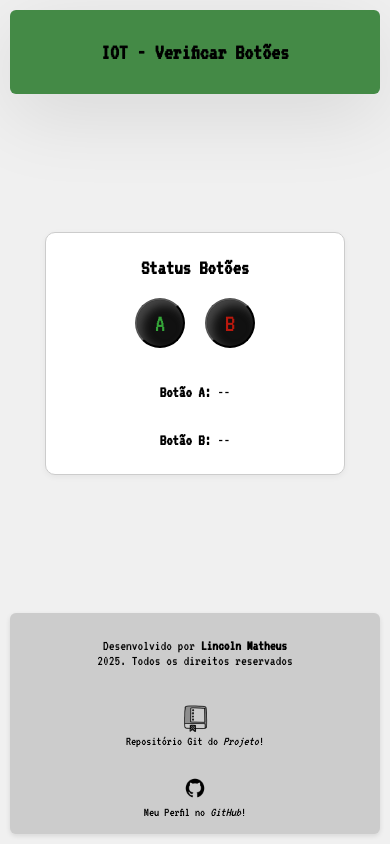
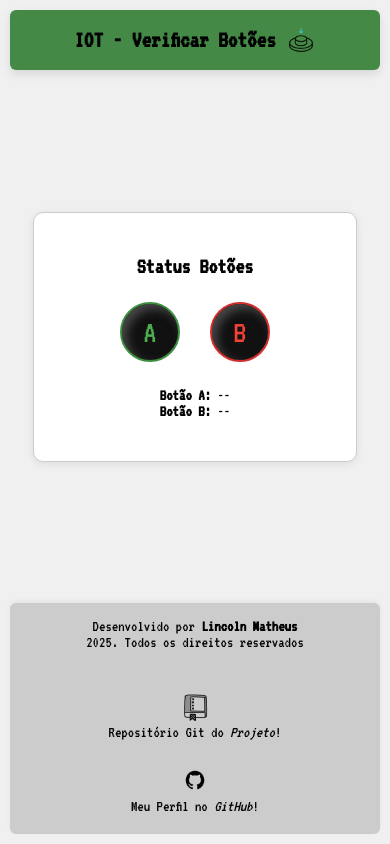
Before and after one commit to LincolnMatheus97/Api-Iot-RSE, a Flask app: page /dashboard/botoes in a window 390 px wide. Run offline with Flask 3, Linux system fonts and the light colour scheme; some libraries are stand-ins or nearby versions.

Commit message:
:truck: chore: Modifica responsividade do dashboard/botoes

```diff
--- a/static/css/botoes.css
+++ b/static/css/botoes.css
@@ -2,78 +2,83 @@
 * {
     box-sizing: border-box;
     font-family: 'VT323', monospace;
+    margin: 0; /* Resetar margens padrão */
+    padding: 0; /* Resetar paddings padrão */
 }
 
 html, body {
-    height: 100%;
-    margin: 0;
-    padding: 0;
+    height: 100%; /* Faz html e body ocuparem 100% da altura da viewport */
+    /* margin: 0;  Já está no seletor * */
+    /* padding: 0; Já está no seletor * */
 }
 
 body {
     background-color: #f0f0f0;
     display: flex;
     flex-direction: column;
-    min-height: 100vh; /* Garante que o body ocupe pelo menos a altura da viewport */
+    min-height: 100%; /* Garante que o body ocupe pelo menos a altura da viewport */
+                     /* Para flexbox, 100% aqui funciona bem com html height 100% */
 }
 
 header {
-    height: auto; /* Altura automática baseada no conteúdo */
-    min-height: 10vh; /* Altura mínima */
+    /* height: auto; */ /* Não é estritamente necessário com min-height */
+    min-height: 60px; /* Altura mínima para o header, pode ser um valor fixo menor */
     background-color: #448a46;
     display: flex;
     align-items: center;
     justify-content: center;
     text-align: center;
-    padding: 10px; /* Usar padding em vez de margin para espaçamento interno */
-    margin: 10px; /* Margem externa */
+    padding: 10px 15px; /* Padding vertical e horizontal */
+    margin: 10px;
     border-radius: 6px;
-    box-shadow: 0 20px 80px rgba(0, 0, 0, 0.1);
+    box-shadow: 0 4px 10px rgba(0, 0, 0, 0.1); /* Sombra um pouco mais sutil */
+    flex-shrink: 0; /* Impede que o header encolha se o conteúdo do main for grande */
 }
 
 header h1 {
-    font-size: 1.8rem; /* Ajuste inicial da fonte do header */
-    margin: 0;
+    font-size: 1.6rem; /* Tamanho base um pouco maior */
+    /* margin: 0; Já está no seletor * */
 }
 
 main {
-    /* height: 80vh; */ /* Remover altura fixa */
-    flex-grow: 1; /* Faz o main ocupar o espaço restante */
-    font-family: Arial, sans-serif; /* Adicionar fallback para Arial */
+    flex-grow: 1; /* ESSENCIAL: Faz o main ocupar o espaço vertical restante */
+    font-family: Arial, sans-serif;
     text-align: center;
     display: flex;
-    flex-direction: column; /* Empilhar .box em telas menores por padrão */
+    flex-direction: column;
     align-items: center;
-    justify-content: center;
-    padding: 10px; /* Adicionar padding ao main */
-    /* flex-wrap: wrap; */ /* Não é mais necessário se for column */
+    justify-content: center; /* Centraliza a .box verticalmente no espaço do main */
+    padding: 20px 15px; /* Padding vertical e horizontal */
+    width: 100%; /* Ocupa a largura total para centralizar seu conteúdo */
 }
 
 footer{
-    height: auto; /* Altura automática */
-    min-height: 10vh; /* Altura mínima */
+    /* height: auto; */
+    min-height: 60px; /* Altura mínima para o footer */
     background-color: #ccc;
     display: flex;
-    flex-direction: column; /* Empilhar itens do footer em telas menores */
+    flex-direction: column;
     align-items: center;
-    justify-content:space-around;
+    justify-content: center; /* Centralizar conteúdo do footer */
     text-align: center;
-    padding: 10px;
+    padding: 15px;
     margin: 10px;
     border-radius: 6px;
-    box-shadow: 0 2px 5px rgba(0, 0, 0, 0.1);
+    box-shadow: 0 -2px 5px rgba(0, 0, 0, 0.05); /* Sombra para cima */
+    flex-shrink: 0; /* Impede que o footer encolha */
+    gap: 10px; /* Espaço entre os filhos diretos do footer */
 }
 
 .div-footer {
     display: flex;
-    flex-direction: column; /* Empilhar figuras em telas muito pequenas */
+    flex-direction: column;
     align-items: center;
     text-align: center;
-    gap: 15px; /* Espaço entre as figuras */
+    gap: 15px;
 }
 
 .div-footer figure {
-    margin: 5px 0; /* Ajustar margem das figuras */
+    margin: 5px 0;
 }
 
 .box {
@@ -82,157 +87,152 @@ footer{
     justify-content: center;
     align-items: center;
     border: 1px solid #ccc;
-    padding: 15px; /* Reduzir padding inicial */
-    margin: 15px; /* Reduzir margin inicial */
-    width: 90%;    /* Usar porcentagem para largura */
-    max-width: 300px; /* Largura máxima para não ficar muito grande em telas largas */
-    min-height: 220px; /* Altura mínima, permitir que cresça com o conteúdo */
+    padding: 20px; /* Padding um pouco maior */
+    margin: 15px 0; /* Margem vertical, 0 horizontal pois o main já centraliza */
+    width: 90%;
+    max-width: 350px; /* Aumentar um pouco a largura máxima */
+    min-height: 250px; /* Aumentar um pouco a altura mínima */
     border-radius: 10px;
     background-color: #fff;
-    box-shadow: 0 2px 6px rgba(0, 0, 0, 0.05);
+    box-shadow: 0 2px 8px rgba(0, 0, 0, 0.08);
     text-align: center;
 }
 
 .box h1 {
-    font-size: 1.5rem; /* Ajustar tamanho da fonte dentro da box */
-    margin-bottom: 10px;
+    font-size: 1.6rem; /* Tamanho base um pouco maior */
+    margin-bottom: 15px; /* Mais espaço abaixo do título da box */
 }
 
 .botoes {
-    padding: 10px; /* Reduzir padding */
+    padding: 10px;
     display: flex;
-    gap: 25px; /* Reduzir gap */
-    margin-bottom: 10px;
+    gap: 30px; /* Aumentar um pouco o gap */
+    margin-bottom: 15px;
 }
 
 .botao {
     border-radius: 50%;
-    width: 60px;  /* Reduzir tamanho inicial */
-    height: 60px; /* Reduzir tamanho inicial */
-    font-size: 2rem; /* Reduzir fonte inicial */
+    width: 65px;  /* Tamanho base um pouco maior */
+    height: 65px; /* Tamanho base um pouco maior */
+    font-size: 2.2rem; /* Tamanho base um pouco maior */
     background-color: #111111;
     box-shadow: inset 5px 5px 10px rgb(71, 71, 71);
     transition: transform 0.1s ease-out, box-shadow 0.1s ease-out;
     display: flex;
     align-items: center;
     justify-content: center;
+    border: 2px solid #000; /* Adicionar uma borda para melhor definição */
+    color: white; /* Cor do texto padrão para os botões */
 }
 
 .botao.pressionado {
     background-color: #333333;
-    box-shadow: inset 3px 3px 5px rgb(50, 50, 50), 0px 2px 2px rgba(0,0,0,0.2);
+    box-shadow: inset 3px 3px 5px rgb(50, 50, 50), 0px 1px 1px rgba(0,0,0,0.15); /* Ajustar sombra */
     transform: scale(0.95);
 }
 
 .A {
-    color: #35a539;
+    color: #4CAF50; /* Verde mais vibrante */
+    border-color: #3e8e41;
 }
 
 .B {
-    color: #b9190e;
+    color: #f44336; /* Vermelho mais vibrante */
+    border-color: #d32f2f;
 }
 
 /* Para a página do Joystick, se a rosa dos ventos estiver extrapolando: */
 #rosaDosVentos {
-    width: 80%; /* Fazer a imagem ocupar uma porcentagem da .box */
-    max-width: 150px; /* Mas não maior que seu tamanho original desejado */
-    height: auto;     /* Manter a proporção */
+    width: 70%; /* Ajustar conforme necessário */
+    max-width: 140px; /* Ajustar conforme necessário */
+    height: auto;
     transition: transform 0.5s ease-out;
 }
 
 
-#imagem-git, #header-gif { /* Aplicar a ambos os IDs se tiverem o mesmo estilo */
-    width: 40px;  /* Reduzir tamanho inicial */
-    height: 40px; /* Reduzir tamanho inicial */
+#imagem-git, #header-gif {
+    width: 35px; /* Tamanho base */
+    height: 35px; /* Tamanho base */
 }
 
 #header-gif {
-    margin-left: 10px; /* Reduzir margem */
+    margin-left: 10px;
 }
 
 /* Media Query para Tablets e telas um pouco maiores */
 @media (min-width: 600px) {
-    main {
-        flex-direction: row; /* Colocar .box lado a lado se couber */
-        flex-wrap: wrap;     /* Permitir quebra de linha */
-        justify-content: space-around;
-    }
     .box {
-        width: 45%; /* Duas caixas por linha, com algum espaço */
-        max-width: 320px; /* Aumentar um pouco a largura máxima */
+        /* width: 45%; */ /* Só se tiver múltiplas boxes lado a lado */
+        max-width: 400px;
     }
     .div-footer {
-        flex-direction: row; /* Figuras lado a lado no footer */
+        flex-direction: row;
         gap: 30px;
     }
     footer {
-        flex-direction: row; /* Itens do footer lado a lado */
+        flex-direction: row;
+        justify-content: space-between; /* Alinhar texto à esquerda e ícones à direita */
     }
 }
 
 
-/* Media Query para Tablets (orientação retrato e celulares maiores) */
+/* Media Query para Tablets (orientação retrato e celulares maiores) - iPhone 7 (375px) entra aqui */
 @media (max-width: 768px) {
     header h1 {
-        font-size: 1.6rem;
+        font-size: 1.5rem;
     }
     .box h1 {
         font-size: 1.4rem;
+    }
+    .botao {
+        width: 60px;
+        height: 60px;
+        font-size: 2rem;
+    }
+    #imagem-git, #header-gif {
+        width: 30px;
+        height: 30px;
+    }
+}
+
+/* Media Query para Celulares Menores (abaixo do iPhone 7/SE) */
+@media (max-width: 360px) { /* Ponto de quebra para telas bem pequenas */
+    header h1 {
+        font-size: 1.3rem;
+    }
+    #header-gif {
+        display: none;
+    }
+    .box {
+        padding: 15px;
+        min-height: auto;
+        width: 95%; /* Ocupar mais da tela */
+    }
+    .box h1 {
+        font-size: 1.2rem;
+    }
+    .botoes {
+        gap: 20px;
     }
     .botao {
         width: 55px;
         height: 55px;
         font-size: 1.8rem;
     }
-    #imagem-git, #header-gif {
-        width: 35px;
-        height: 35px;
-    }
-    /* Se você tiver duas .box na página do joystick, elas já estarão empilhadas
-       devido ao flex-direction: column no main. Se não, adicione:
-    #joystick-main .box { (supondo que o main do joystick tenha um ID ou classe específica)
-        width: 80%;
-        margin-bottom: 20px;
-    }
-    */
-}
-
-/* Media Query para Celulares */
-@media (max-width: 480px) {
-    header h1 {
-        font-size: 1.4rem; /* Reduzir ainda mais a fonte do header */
-    }
-    #header-gif {
-        display: none; /* Opcional: esconder o GIF do header em telas muito pequenas */
-    }
-    .box {
-        padding: 10px;
-        margin: 10px auto; /* Centralizar a box se for a única */
-        min-height: auto; /* Permitir que a altura seja totalmente dinâmica */
-    }
-    .box h1 {
-        font-size: 1.3rem;
-    }
-    .botoes {
-        gap: 20px;
-    }
-    .botao {
-        width: 50px;
-        height: 50px;
-        font-size: 1.6rem;
-    }
     #rosaDosVentos {
-        max-width: 120px; /* Reduzir ainda mais a rosa dos ventos */
+        max-width: 100px;
     }
 
     footer {
-        font-size: 0.9rem; /* Reduzir fonte do footer */
+        font-size: 0.85rem;
+        padding: 10px;
+        min-height: auto;
     }
     .div-footer figure figcaption {
-        font-size: 0.8rem; /* Fonte das legendas ainda menor */
+        font-size: 0.75rem;
     }
     #imagem-git {
-        width: 30px;
-        height: 30px;
+        width: 25px;
+        height: 25px;
     }
 }
```
